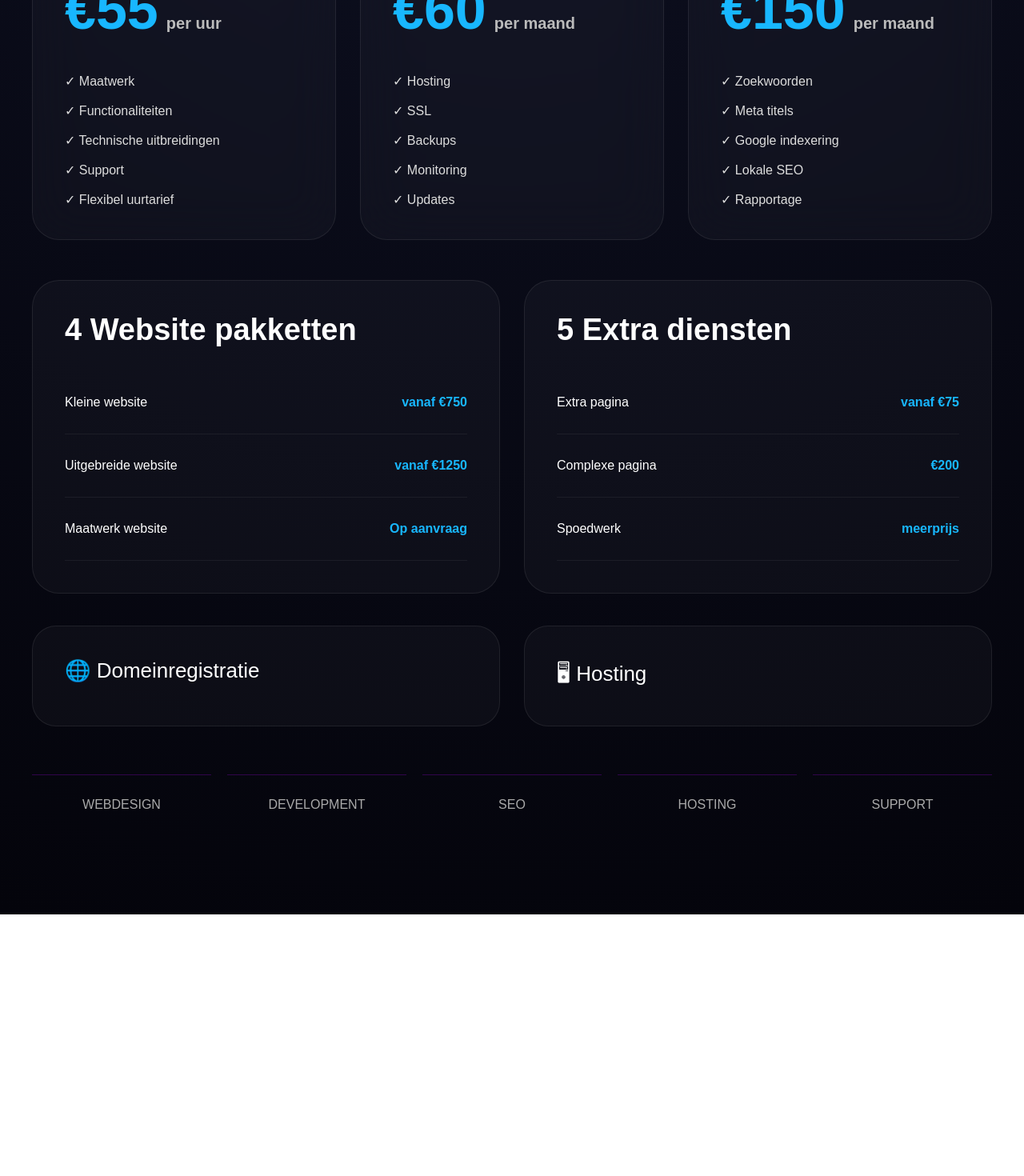
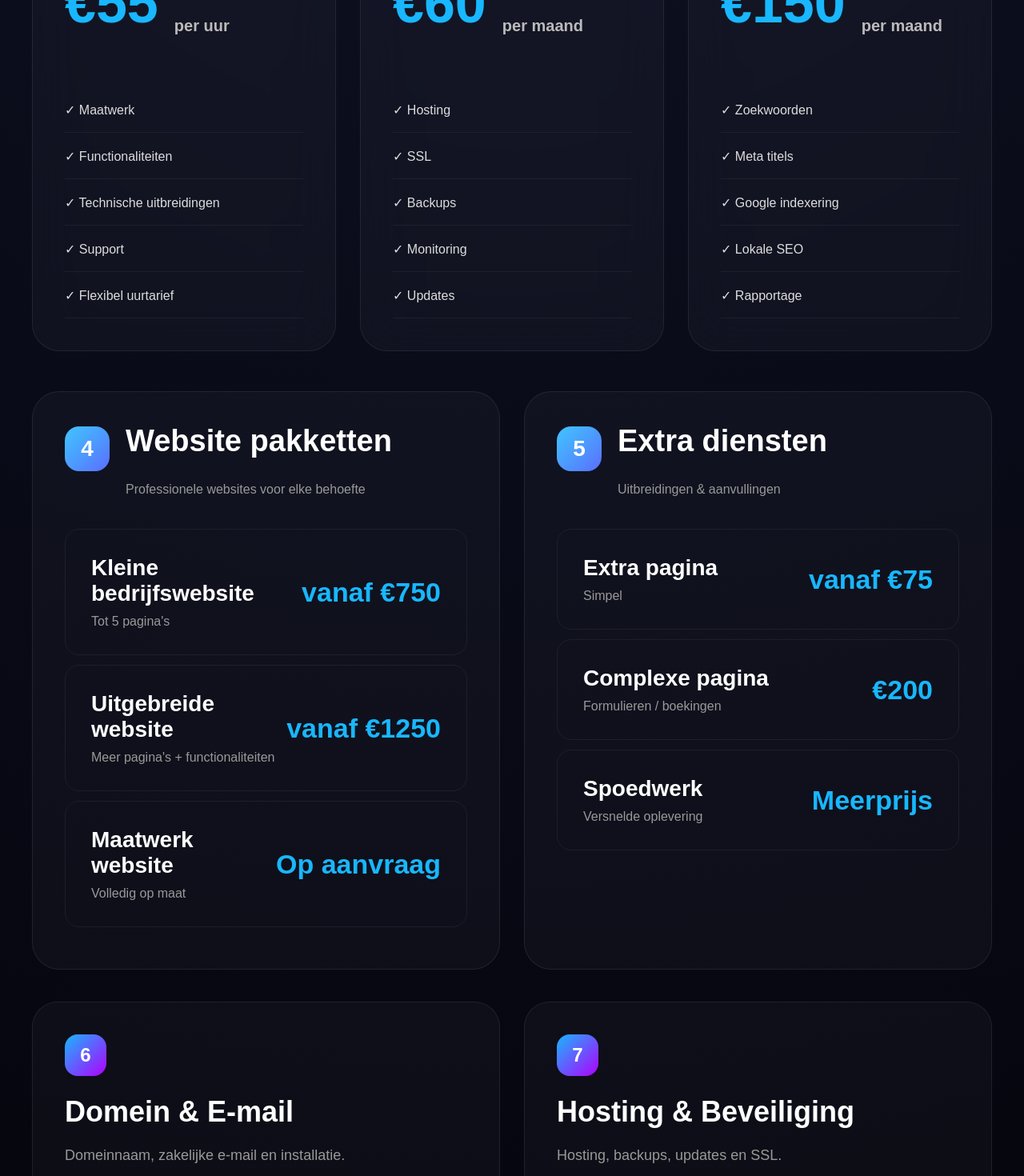
Before and after one commit to djdigitaldev-code/djdigital-website, a Next.js app: page /tarieven in a window 1280 px wide. Shown: the part 680-2150 px from the top of the page at 80% size. Before the commit the page ends 1823 px from the top, so only its background shows below. Built offline with nearby package versions, Linux system fonts and the light colour scheme.

Commit message:
update big

```diff
--- a/app/tarieven/page.jsx
+++ b/app/tarieven/page.jsx
@@ -219,15 +219,40 @@ per maand
 
 <div className="wide-card">
 
+<div className="wide-title">
+
+<span className="number">
+4
+</span>
+
+<div>
+
 <h2>
-4 Website pakketten
+Website pakketten
 </h2>
 
-<div className="line">
+<p>
+Professionele websites
+voor elke behoefte
+</p>
 
-<span>
-Kleine website
-</span>
+</div>
+
+</div>
+
+<div className="package-row">
+
+<div>
+
+<h3>
+Kleine bedrijfswebsite
+</h3>
+
+<p>
+Tot 5 pagina's
+</p>
+
+</div>
 
 <strong>
 vanaf €750
@@ -235,11 +260,20 @@ vanaf €750
 
 </div>
 
-<div className="line">
+<div className="package-row">
 
-<span>
+<div>
+
+<h3>
 Uitgebreide website
-</span>
+</h3>
+
+<p>
+Meer pagina's +
+functionaliteiten
+</p>
+
+</div>
 
 <strong>
 vanaf €1250
@@ -247,11 +281,19 @@ vanaf €1250
 
 </div>
 
-<div className="line">
+<div className="package-row">
 
-<span>
+<div>
+
+<h3>
 Maatwerk website
-</span>
+</h3>
+
+<p>
+Volledig op maat
+</p>
+
+</div>
 
 <strong>
 Op aanvraag
@@ -263,15 +305,40 @@ Op aanvraag
 
 <div className="wide-card">
 
+<div className="wide-title">
+
+<span className="number">
+5
+</span>
+
+<div>
+
 <h2>
-5 Extra diensten
+Extra diensten
 </h2>
 
-<div className="line">
+<p>
+Uitbreidingen &
+aanvullingen
+</p>
 
-<span>
+</div>
+
+</div>
+
+<div className="package-row">
+
+<div>
+
+<h3>
 Extra pagina
-</span>
+</h3>
+
+<p>
+Simpel
+</p>
+
+</div>
 
 <strong>
 vanaf €75
@@ -279,11 +346,20 @@ vanaf €75
 
 </div>
 
-<div className="line">
+<div className="package-row">
 
-<span>
+<div>
+
+<h3>
 Complexe pagina
-</span>
+</h3>
+
+<p>
+Formulieren /
+boekingen
+</p>
+
+</div>
 
 <strong>
 €200
@@ -291,14 +367,22 @@ Complexe pagina
 
 </div>
 
-<div className="line">
+<div className="package-row">
 
-<span>
+<div>
+
+<h3>
 Spoedwerk
-</span>
+</h3>
+
+<p>
+Versnelde oplevering
+</p>
+
+</div>
 
 <strong>
-meerprijs
+Meerprijs
 </strong>
 
 </div>
@@ -311,13 +395,52 @@ meerprijs
 
 <div className="bottom-card">
 
-🌐 Domeinregistratie
+<div className="mini-number">
+
+6
+
+</div>
+
+<h3>
+
+Domein &
+E-mail
+
+</h3>
+
+<p>
+
+Domeinnaam,
+zakelijke e-mail
+en installatie.
+
+</p>
 
 </div>
 
 <div className="bottom-card">
 
-🖥 Hosting
+<div className="mini-number">
+
+7
+
+</div>
+
+<h3>
+
+Hosting &
+Beveiliging
+
+</h3>
+
+<p>
+
+Hosting,
+backups,
+updates
+en SSL.
+
+</p>
 
 </div>
 
@@ -325,24 +448,54 @@ meerprijs
 
 <section className="icon-row">
 
-<div>
+<div className="icon-item">
+
+<span>
+🌐
+</span>
+
 WEBDESIGN
+
 </div>
 
-<div>
+<div className="icon-item">
+
+<span>
+⚡
+</span>
+
 DEVELOPMENT
+
 </div>
 
-<div>
+<div className="icon-item">
+
+<span>
+📈
+</span>
+
 SEO
+
 </div>
 
-<div>
+<div className="icon-item">
+
+<span>
+🖥
+</span>
+
 HOSTING
+
 </div>
 
-<div>
+<div className="icon-item">
+
+<span>
+💎
+</span>
+
 SUPPORT
+
 </div>
 
 </section>
--- a/app/tarieven/tarieven.css
+++ b/app/tarieven/tarieven.css
@@ -404,3 +404,459 @@ font-size:52px;
 }
 
 }
+
+/* TABEL BLOKKEN */
+
+.wide-title{
+
+display:flex;
+
+gap:20px;
+
+align-items:center;
+
+margin-bottom:40px;
+
+}
+
+.wide-title p{
+
+color:#999;
+
+margin-top:8px;
+
+}
+
+.package-row{
+
+display:grid;
+
+grid-template-columns:
+1fr auto;
+
+padding:32px;
+
+border:
+
+1px solid
+rgba(
+255,
+255,
+255,
+.06
+);
+
+margin-bottom:12px;
+
+border-radius:18px;
+
+transition:.3s;
+
+}
+
+.package-row:hover{
+
+border-color:
+#18b7ff;
+
+background:
+
+rgba(
+255,
+255,
+255,
+.02
+);
+
+}
+
+.package-row h3{
+
+font-size:28px;
+
+margin-bottom:10px;
+
+}
+
+.package-row p{
+
+color:#999;
+
+}
+
+.package-row strong{
+
+font-size:34px;
+
+color:#18b7ff;
+
+align-self:center;
+
+}
+
+/* ONDERSTE KAARTEN */
+
+.bottom-grid{
+
+display:grid;
+
+grid-template-columns:
+1fr 1fr;
+
+gap:30px;
+
+margin-top:40px;
+
+margin-bottom:60px;
+
+}
+
+.bottom-card{
+
+padding:40px;
+
+border-radius:32px;
+
+background:
+
+rgba(
+255,
+255,
+255,
+.03
+);
+
+border:
+
+1px solid
+rgba(
+255,
+255,
+255,
+.08
+);
+
+transition:.35s;
+
+}
+
+.bottom-card:hover{
+
+transform:
+translateY(-10px);
+
+box-shadow:
+
+0 0 60px
+rgba(
+177,
+0,
+255,
+.18
+);
+
+}
+
+.mini-number{
+
+width:52px;
+
+height:52px;
+
+border-radius:16px;
+
+display:flex;
+
+align-items:center;
+
+justify-content:center;
+
+background:
+
+linear-gradient(
+135deg,
+#18b7ff,
+#b100ff
+);
+
+font-size:24px;
+
+font-weight:700;
+
+margin-bottom:24px;
+
+}
+
+.bottom-card h3{
+
+font-size:36px;
+
+margin-bottom:18px;
+
+}
+
+.bottom-card p{
+
+font-size:18px;
+
+line-height:1.7;
+
+color:#999;
+
+}
+
+.icon-row{
+
+margin-top:50px;
+
+}
+
+/* ICON STRIP */
+
+.icon-row{
+
+display:grid;
+
+grid-template-columns:
+repeat(
+5,
+1fr
+);
+
+gap:20px;
+
+margin-top:80px;
+
+}
+
+.icon-item{
+
+padding:40px;
+
+border-radius:28px;
+
+display:flex;
+
+flex-direction:column;
+
+gap:18px;
+
+align-items:center;
+
+justify-content:center;
+
+background:
+
+rgba(
+255,
+255,
+255,
+.03
+);
+
+border:
+
+1px solid
+rgba(
+255,
+255,
+255,
+.08
+);
+
+font-size:15px;
+
+letter-spacing:2px;
+
+color:#aaa;
+
+transition:.35s;
+
+}
+
+.icon-item span{
+
+font-size:44px;
+
+}
+
+.icon-item:hover{
+
+transform:
+translateY(-10px);
+
+border-color:
+#18b7ff;
+
+box-shadow:
+
+0 0 50px
+rgba(
+24,
+183,
+255,
+.18
+);
+
+color:white;
+
+}
+
+@media(max-width:1100px){
+
+.icon-row{
+
+grid-template-columns:
+1fr 1fr;
+
+}
+
+}
+
+/* PREMIUM PRICE CARDS */
+
+.pricing-grid{
+
+align-items:stretch;
+
+}
+
+.price-card{
+
+position:relative;
+
+overflow:hidden;
+
+min-height:720px;
+
+display:flex;
+
+flex-direction:column;
+
+justify-content:flex-start;
+
+}
+
+.price-card::before{
+
+content:"";
+
+position:absolute;
+
+top:-200px;
+
+right:-120px;
+
+width:420px;
+
+height:420px;
+
+border-radius:999px;
+
+opacity:.08;
+
+filter:blur(40px);
+
+}
+
+.price-card.cyan::before{
+
+background:#18b7ff;
+
+}
+
+.price-card.purple::before{
+
+background:#b100ff;
+
+}
+
+.number{
+
+position:relative;
+
+overflow:hidden;
+
+}
+
+.number::after{
+
+content:"";
+
+position:absolute;
+
+inset:0;
+
+background:
+
+linear-gradient(
+135deg,
+rgba(255,255,255,.18),
+transparent
+);
+
+}
+
+.price{
+
+display:flex;
+
+align-items:flex-end;
+
+gap:10px;
+
+}
+
+.price-card ul{
+
+margin-top:auto;
+
+display:flex;
+
+flex-direction:column;
+
+gap:20px;
+
+}
+
+.price-card li{
+
+padding-bottom:18px;
+
+border-bottom:
+
+1px solid
+rgba(
+255,
+255,
+255,
+.05
+);
+
+}
+
+.price-card:hover{
+
+transform:
+
+translateY(-14px);
+
+}
+
+.price-card h2{
+
+max-width:260px;
+
+line-height:1.05;
+
+}
+
+@media(max-width:1100px){
+
+.price-card{
+
+min-height:auto;
+
+}
+
+}
```
